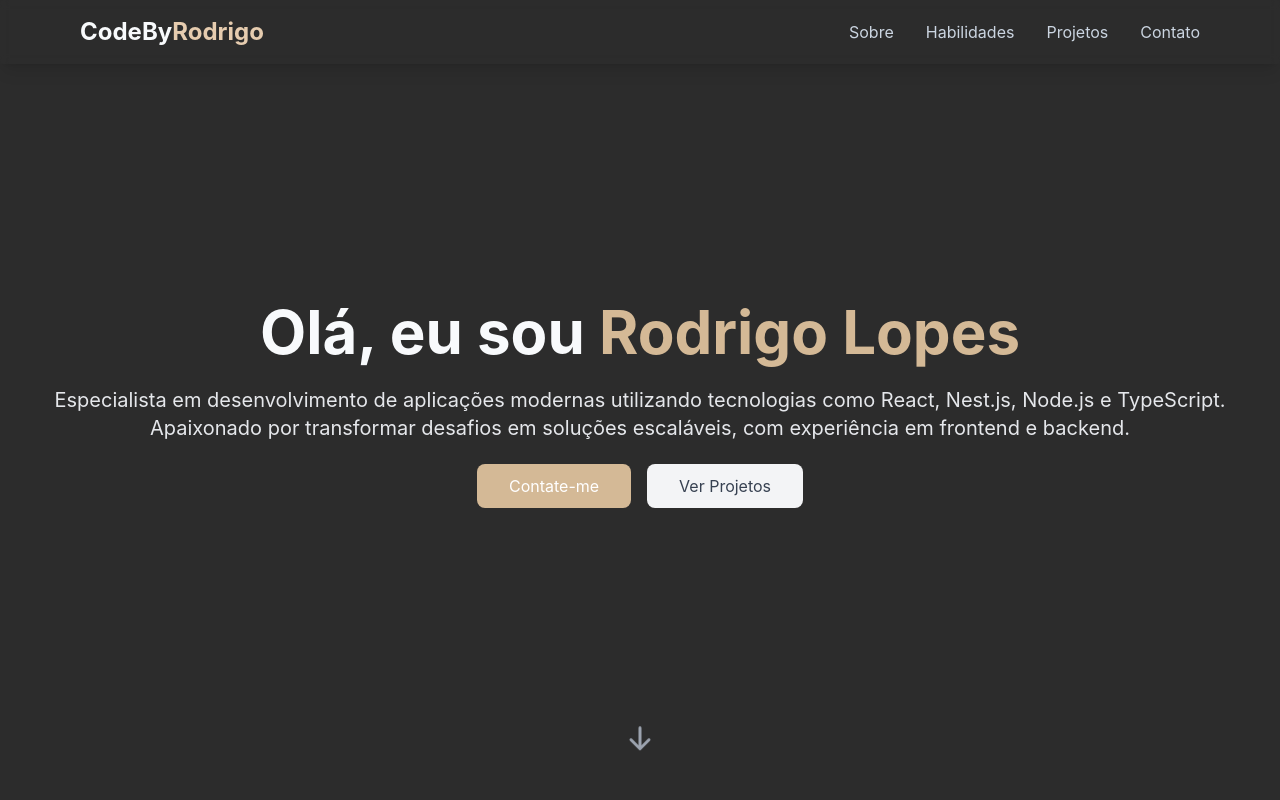
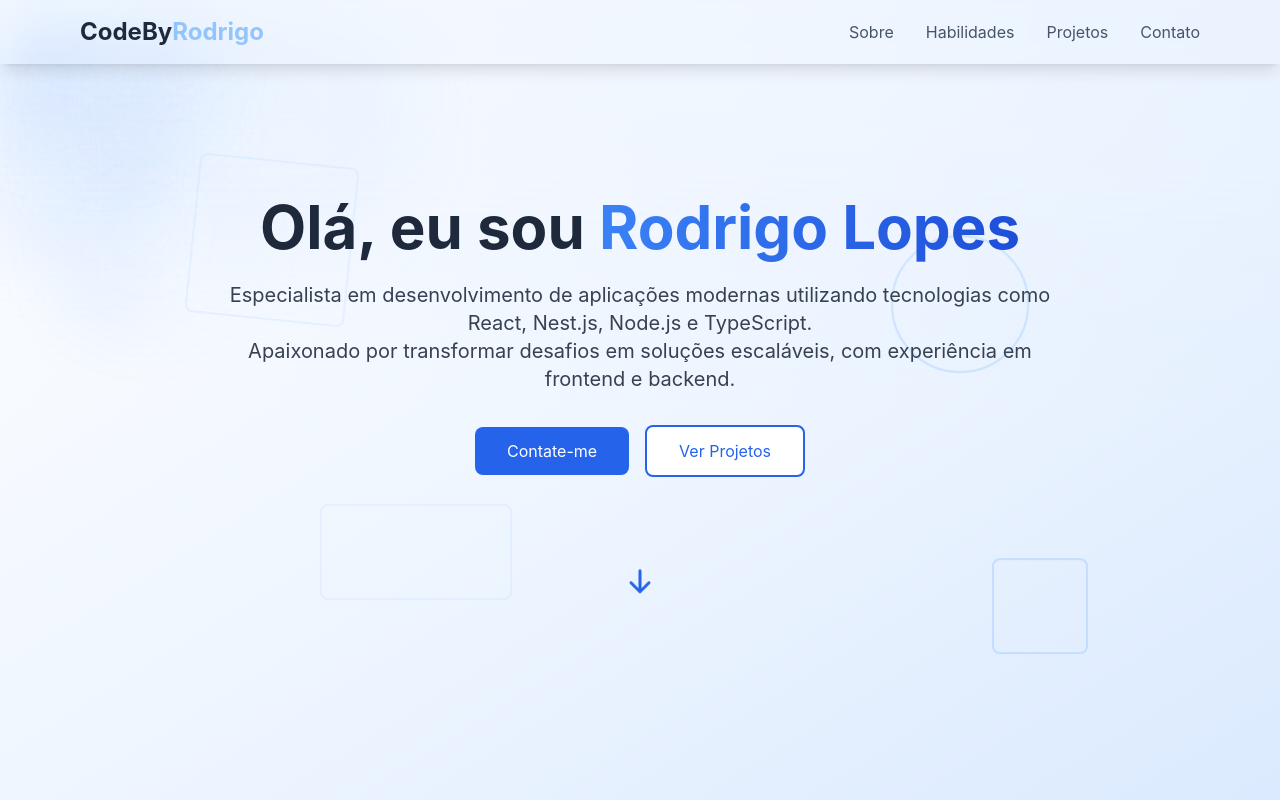
Before and after one commit to RodrigoPaulaLopes/portfolio-rodrigo, a React (Vite) app: page / in a window 1280 px wide. Shown: the top 800 px of the page. Built offline with nearby package versions, Linux system fonts and the light colour scheme.

Commit message:
feat: :sparkles: Adicionando componente BackgroundShapes e integrando ao Hero

```diff
--- /dev/null
+++ b/src/components/BackgroundShapes.tsx
@@ -0,0 +1,82 @@
+import React from 'react';
+import { motion } from 'framer-motion';
+
+const BackgroundShapes = () => {
+  return (
+    <>
+      {/* Background gradient */}
+      <div className="absolute inset-0 bg-gradient-to-br from-white via-blue-50 to-blue-100"></div>
+
+      {/* Particle effect */}
+      <div className="absolute inset-0 overflow-hidden">
+        {Array.from({ length: 20 }).map((_, index) => (
+          <motion.div
+            key={index}
+            className="absolute rounded-full bg-blue-200/30"
+            initial={{
+              x: Math.random() * 100 - 50 + "%",
+              y: Math.random() * 100 - 50 + "%",
+              scale: Math.random() * 0.5 + 0.5,
+              opacity: Math.random() * 0.3 + 0.1,
+            }}
+            animate={{
+              x: [
+                Math.random() * 100 - 50 + "%",
+                Math.random() * 100 - 50 + "%",
+                Math.random() * 100 - 50 + "%",
+              ],
+              y: [
+                Math.random() * 100 - 50 + "%",
+                Math.random() * 100 - 50 + "%",
+                Math.random() * 100 - 50 + "%",
+              ],
+            }}
+            transition={{
+              repeat: Infinity,
+              repeatType: "reverse",
+              duration: Math.random() * 20 + 10,
+            }}
+            style={{
+              width: `${Math.random() * 300 + 50}px`,
+              height: `${Math.random() * 300 + 50}px`,
+              filter: "blur(40px)",
+            }}
+          />
+        ))}
+      </div>
+
+      {/* Abstract code/tech shapes */}
+      <div className="absolute inset-0">
+        <motion.div
+          className="absolute top-[20%] left-[15%] w-40 h-40 rounded-lg border-2 border-blue-200"
+          initial={{ rotate: 0, opacity: 0 }}
+          animate={{ rotate: 10, opacity: 0.5 }}
+          transition={{ duration: 15, repeat: Infinity, repeatType: "reverse" }}
+        />
+        <motion.div
+          className="absolute top-[30%] right-[20%] w-32 h-32 rounded-full border-2 border-blue-300"
+          initial={{ scale: 0.8, opacity: 0 }}
+          animate={{ scale: 1.2, opacity: 0.5 }}
+          transition={{ duration: 12, repeat: Infinity, repeatType: "reverse" }}
+        />
+        <motion.div
+          className="absolute bottom-[25%] left-[25%] w-48 h-24 rounded-lg border-2 border-blue-200"
+          initial={{ rotate: -5, opacity: 0 }}
+          animate={{ rotate: 5, opacity: 0.5 }}
+          transition={{ duration: 18, repeat: Infinity, repeatType: "reverse" }}
+        />
+        <motion.div
+          className="absolute bottom-[20%] right-[15%] w-24 h-24 rounded-lg border-2 border-blue-300"
+          initial={{ y: -10, opacity: 0 }}
+          animate={{ y: 20, opacity: 0.5 }}
+          transition={{ duration: 10, repeat: Infinity, repeatType: "reverse" }}
+        />
+      </div>
+
+      {/* Light effect */}
+      <div className="absolute inset-0 bg-gradient-to-t from-white/0 via-white/0 to-blue-100/20"></div>
+    </>
+  );
+};
+
+export default BackgroundShapes;
--- a/src/components/Hero.tsx
+++ b/src/components/Hero.tsx
@@ -1,25 +1,30 @@
 import React from 'react';
 import { motion } from 'framer-motion';
 import { HiArrowDown } from 'react-icons/hi';
+import BackgroundShapes from './BackgroundShapes';
 
 const Hero = () => {
   return (
-    <section className="h-screen flex items-center justify-center bg-gradient-to-br from-primary/5 to-secondary/5">
-      <div className="text-center">
+    <section className="relative h-screen flex items-center justify-center overflow-hidden">
+      {/* Background with shapes */}
+      <BackgroundShapes />
+
+      {/* Content */}
+      <div className="relative z-10 text-center px-4 max-w-4xl flex flex-col items-center">
         <motion.h1
           initial={{ opacity: 0, y: 20 }}
           animate={{ opacity: 1, y: 0 }}
           transition={{ duration: 0.5 }}
           className="text-5xl md:text-6xl font-bold mb-6"
         >
-          Olá, eu sou <span className="text-primary">Rodrigo Lopes</span>
+          Olá, eu sou <span className="bg-gradient-to-r from-blue-500 to-blue-700 bg-clip-text text-transparent">Rodrigo Lopes</span>
         </motion.h1>
 
         <motion.p
           initial={{ opacity: 0, y: 20 }}
           animate={{ opacity: 1, y: 0 }}
           transition={{ duration: 0.5, delay: 0.2 }}
-          className="text-xl text-gray-200"
+          className="text-xl text-gray-700"
         >
           Especialista em desenvolvimento de aplicações modernas utilizando tecnologias como React, Nest.js, Node.js e TypeScript.
         </motion.p>
@@ -27,7 +32,7 @@ const Hero = () => {
           initial={{ opacity: 0, y: 20 }}
           animate={{ opacity: 1, y: 0 }}
           transition={{ duration: 0.5, delay: 0.2 }}
-          className="text-xl text-gray-200 mb-8"
+          className="text-xl text-gray-700 mb-8"
         >
           Apaixonado por transformar desafios em soluções escaláveis, com experiência em frontend e backend.
         </motion.p>
@@ -36,17 +41,17 @@ const Hero = () => {
           initial={{ opacity: 0, y: 20 }}
           animate={{ opacity: 1, y: 0 }}
           transition={{ duration: 0.5, delay: 0.4 }}
-          className="space-x-4"
+          className="space-x-4 mb-16"
         >
           <a
             href="#contact"
-            className="bg-primary text-white px-8 py-3 rounded-lg hover:bg-secondary transition-colors"
+            className="bg-blue-600 hover:bg-blue-700 text-white px-8 py-3 rounded-lg transition-colors inline-block"
           >
             Contate-me
           </a>
           <a
             href="#projects"
-            className="bg-gray-100 text-gray-700 px-8 py-3 rounded-lg hover:bg-gray-200 transition-colors"
+            className="bg-white hover:bg-gray-50 text-blue-600 border-2 border-blue-600 px-8 py-3 rounded-lg transition-colors inline-block"
           >
             Ver Projetos
           </a>
@@ -56,9 +61,9 @@ const Hero = () => {
           initial={{ opacity: 0 }}
           animate={{ opacity: 1 }}
           transition={{ duration: 1, delay: 1 }}
-          className="absolute bottom-10 left-1/2 transform -translate-x-1/2"
+          className="mt-8"
         >
-          <HiArrowDown className="animate-bounce text-3xl text-gray-400" />
+          <HiArrowDown className="animate-bounce text-3xl text-blue-600" />
         </motion.div>
       </div>
     </section>
--- a/src/index.css
+++ b/src/index.css
@@ -3,13 +3,13 @@
 @tailwind utilities;
 
 :root {
-  --primary: #D4B996; /* Warm beige */
-  --secondary: #A67C52; /* Darker beige/brown */
-  --background: #2C2C2C; /* Dark gray */
-  --surface: #383838; /* Slightly lighter gray */
-  --accent: #E6CCAF; /* Light beige for accents */
-  --text-primary: #F8FAFC; /* Almost white */
-  --text-secondary: #CBD5E1; /* Light gray */
+  --primary: #1E3A8A; /* Azul escuro - Indigo 900 */
+  --secondary: #3B82F6; /* Azul padrão - Blue 500 */
+  --background: #F1F5F9; /* Fundo claro - Slate 100 */
+  --surface: #FFFFFF; /* Branco para superfícies */
+  --accent: #93C5FD; /* Azul claro para detalhes - Blue 300 */
+  --text-primary: #1E293B; /* Texto escuro - Slate 800 */
+  --text-secondary: #475569; /* Texto secundário - Slate 600 */
 }
 
 body {
```
